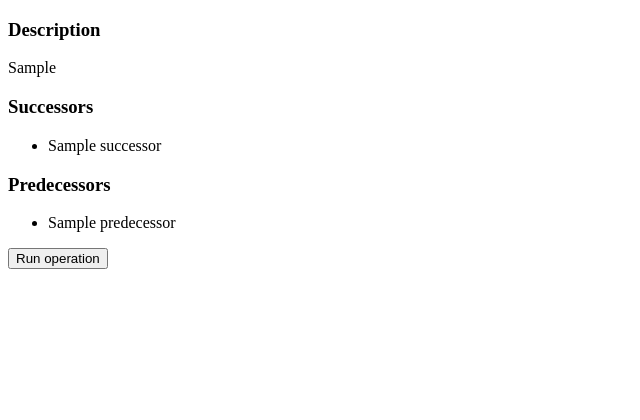
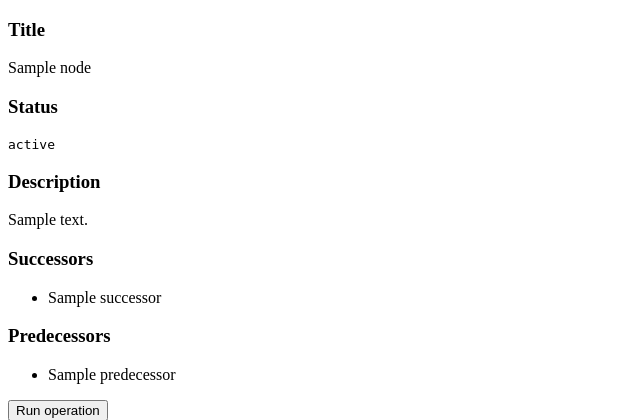
Before and after one commit to GatienBouyer/interactive-graph, a Python web app: template src/templates/node_details.html in a window 1280 px wide. Shown: the top 420 px of the page, without its empty margins (0-640 px from the left). Run offline with Jinja, Linux system fonts and the light colour scheme; the template is opened without the code that fills it: most values are stand-ins (such as "Sample title", 1, 10 or a date in 2020).

Commit message:
Add more info about nodes

```diff
--- a/src/interactive_graph/api.py
+++ b/src/interactive_graph/api.py
@@ -40,7 +40,7 @@ def node(request: Request) -> Response:
     node = work.graph.nodes[node_id]
     return templates.TemplateResponse(request, "node_details.html", context={
         "node_id": node_id,
-        "node_info": node.get("description"),
+        "node": node,
         "predecessors": tuple(work.graph.predecessors(node_id)),
         "successors": tuple(work.graph.successors(node_id)),
     })
--- a/src/templates/node_details.html
+++ b/src/templates/node_details.html
@@ -8,8 +8,12 @@
         <script src="/static/htmx.min.js"></script>
     </head>
     <body>
+        <h3>Title</h3>
+        <p>{{node.get("label")}}</p>
+        <h3>Status</h3>
+        <pre>{{node.get("status")}}</pre>
         <h3>Description</h3>
-        <p>{{node_info | safe}}</p>
+        <p>{{node.get("description") | safe}}</p>
         <h3>Successors</h3>
         <ul>
             {% for successor in successors %}
```
